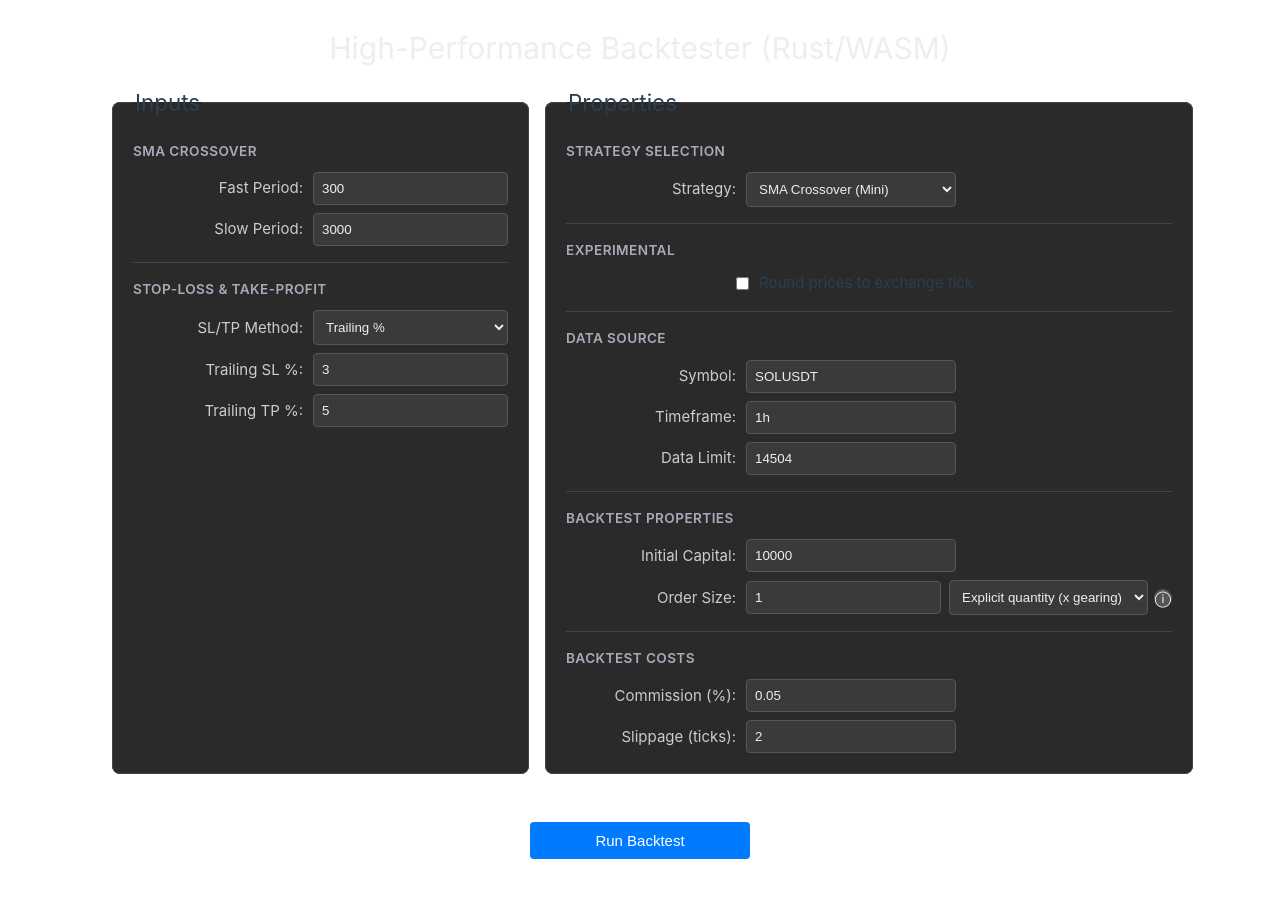
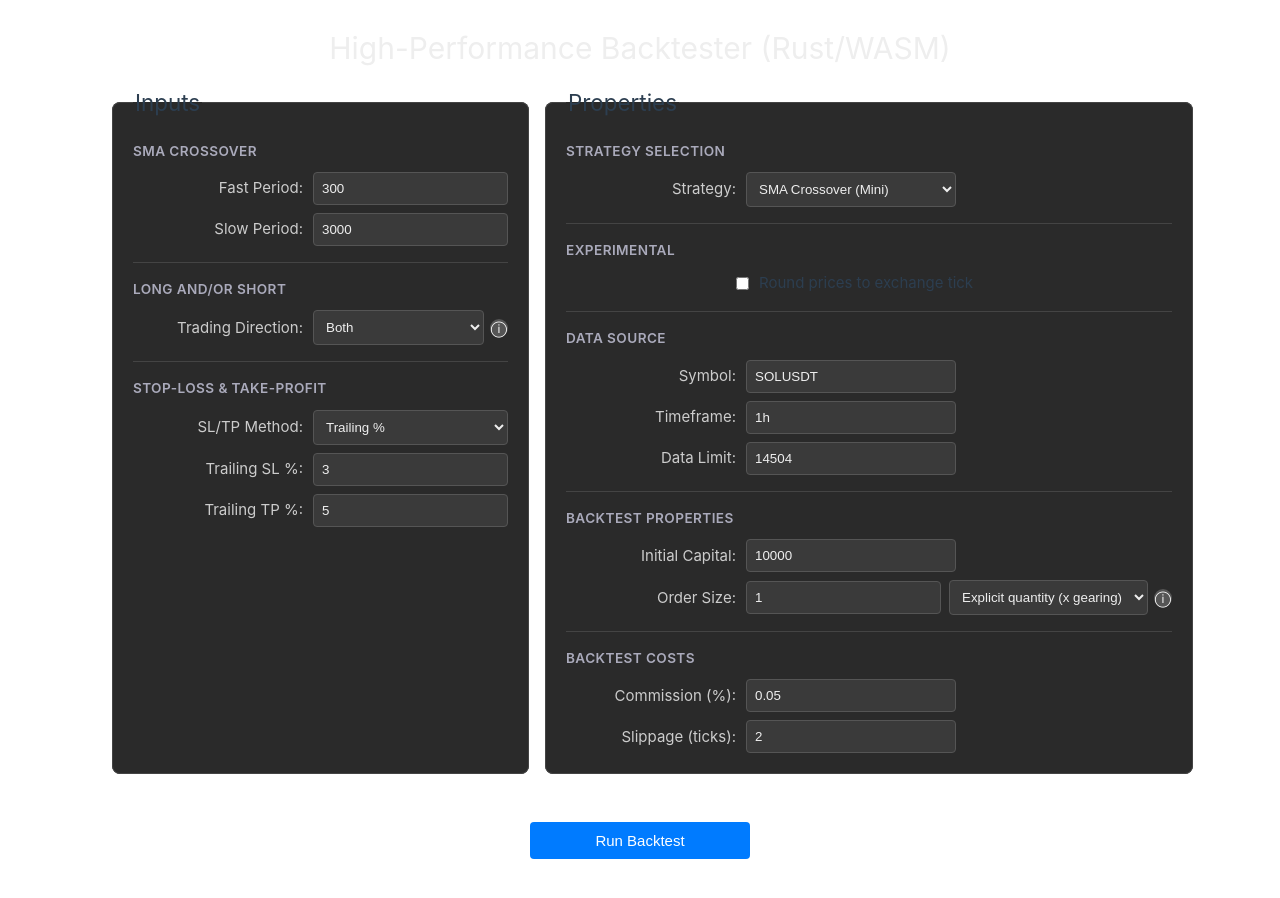
Before and after one commit to engan/rust-backtest, a Vue app in the folder frontend/: page / in a window 1280 px wide. Shown: the top 898 px of the page. Built offline with nearby package versions, Linux system fonts and the light colour scheme; the HTML template or start-up script is replaced by a standard one; what vue3-apexcharts would draw is missing.

Commit message:
UI: added Trading Direction (Both/Long/Short) under SMA + disable Order Size at Risk-Based; docs: updated screenshot/link in README

```diff
--- a/frontend/src/types/common_strategy_types.ts
+++ b/frontend/src/types/common_strategy_types.ts
@@ -99,6 +99,7 @@ export interface SmaParams {
   fixed_tp_for_trailing_perc: number;
   risk_gearing: number,
   risk_perc: number;
+  trade_direction: TradeDirectionFilter;   // new
 }
 
 // NYTT: Definer typen for de minimale parameterne.
--- a/frontend/src/views/DashboardView.vue
+++ b/frontend/src/views/DashboardView.vue
@@ -23,6 +23,30 @@
             <div class="row">
               <label for="sma_slow">Slow Period:</label>
               <input id="sma_slow" type="number" v-model.number="smaParams.slow_period" />
+            </div>
+          </section>
+
+          <!-- Trading Direction -->
+          <section class="group">
+            <div class="group-title">Long and/or Short</div>
+
+            <div class="row">
+              <label for="sma_trade_dir">Trading Direction:</label>
+              <select id="sma_trade_dir" v-model="smaParams.trade_direction">
+                <option :value="TradeDirectionFilter.Both">Both</option>
+                <option :value="TradeDirectionFilter.Long">Long</option>
+                <option :value="TradeDirectionFilter.Short">Short</option>
+              </select>
+
+              <!-- lite info-ikon -->
+              <span class="tip" tabindex="0" style="margin-left:6px"> ⓘ
+                <span class="tip-content">
+                  <b>Default: 'Both'.</b><br>
+                  - <b>Both:</b> Allows both long and short trades<br>
+                  - <b>Long:</b> Only long trades<br>
+                  - <b>Short:</b> Only short trades
+                </span>
+              </span>
             </div>
           </section>
 
@@ -127,9 +151,9 @@
             <div class="row">
               <label for="initial-capital">Initial Capital:</label>
               <input id="initial-capital" type="number" v-model.number="initialCapital" />
-              <span v-if="isRiskBased" class="hint">Risk-Based sizing aktiv (order size-feltene deaktivert)</span>
+              <span v-if="isRiskBased" class="hint"> Disabled when Risk-Based sizing active!</span>
             </div>
-            <div class="row">
+            <div class="row" :class="{ 'row-disabled': isRiskBased }">
               <label for="order-size-value">Order Size:</label>
               <input id="order-size-value" type="number" v-model.number="smaParams.order_size_value" :disabled="isRiskBased" />
               <select v-model="smaParams.order_size_mode" :disabled="isRiskBased" style="margin-left:8px;">
@@ -507,7 +531,8 @@ const smaParams = reactive<SmaParams>({
   atr_mult_rb: 1.5,
   risk_gearing: 1,
   risk_perc: 1.5,
-  // ... legg til combined defaults ...
+
+  trade_direction: TradeDirectionFilter.Both,
 });
 
 // Aktiv RB? (gjelder nå for både Full og Mini)
@@ -905,7 +930,6 @@ h3 {
   text-align: left !important;
   white-space: nowrap;              /* hindrer linjebrudd i teksten */
 }
-
 /* Valgfritt: snevr inn at kolonnebredde kun gjelder "vanlige" rader */
 .row > label:not(.inline-label) {
   width: var(--label-width);
@@ -915,6 +939,7 @@ h3 {
   margin-right: 10px;
   color: #ccc;
 }
+.row-disabled { opacity: .6; }
 input[type='text'],
 input[type='number'],
 select {
@@ -931,7 +956,8 @@ select {
 
 /* Liten hint-tekst ved RB */
 .hint {
-  margin-left: 10px;
+  margin-left: 20px;
+  margin-bottom: -22px;
   color: #aaa;
   font-size: 0.9em; }
 button {
```
Also changed, not shown: 1 other file (tests, documents, lock files or other folders).
